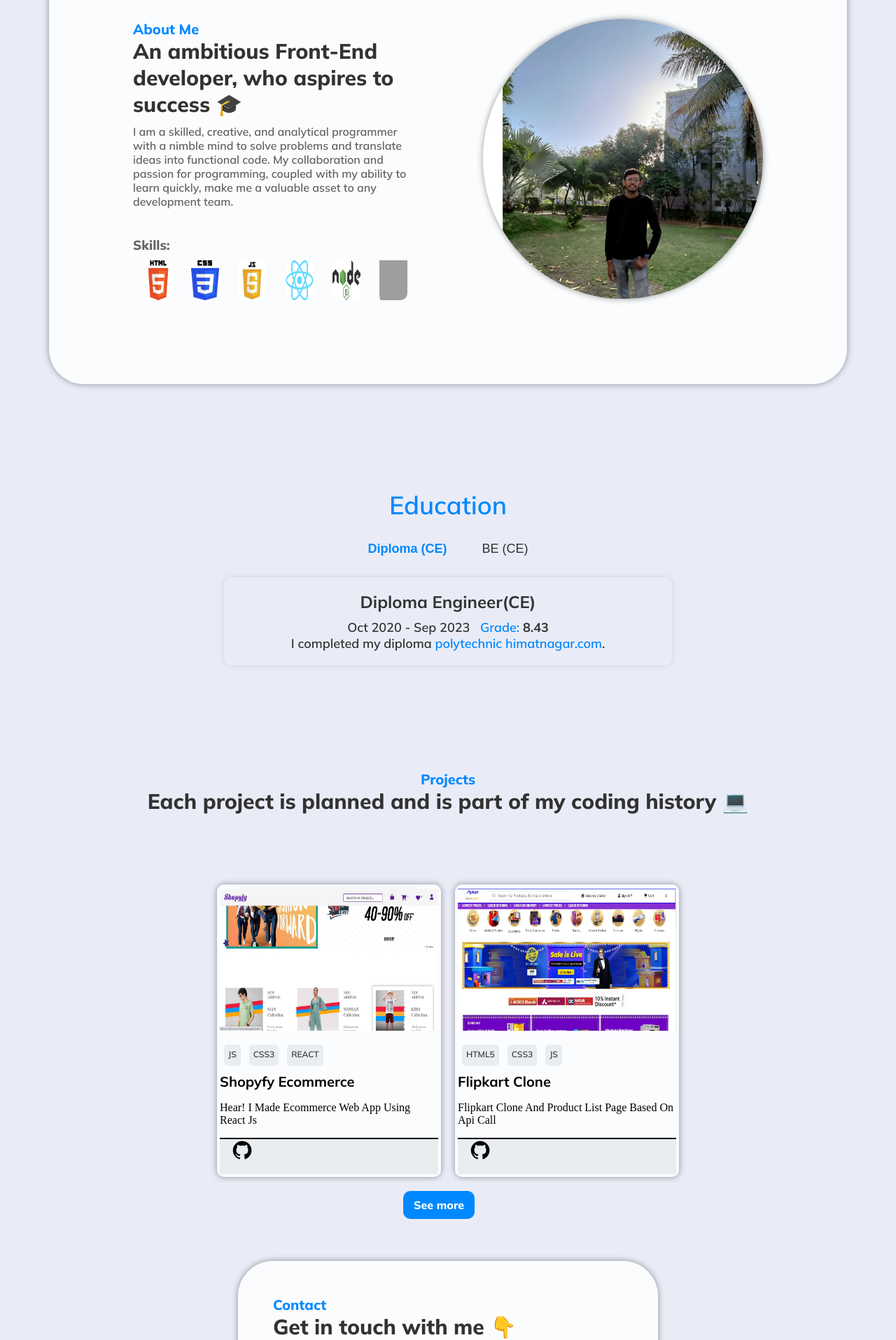
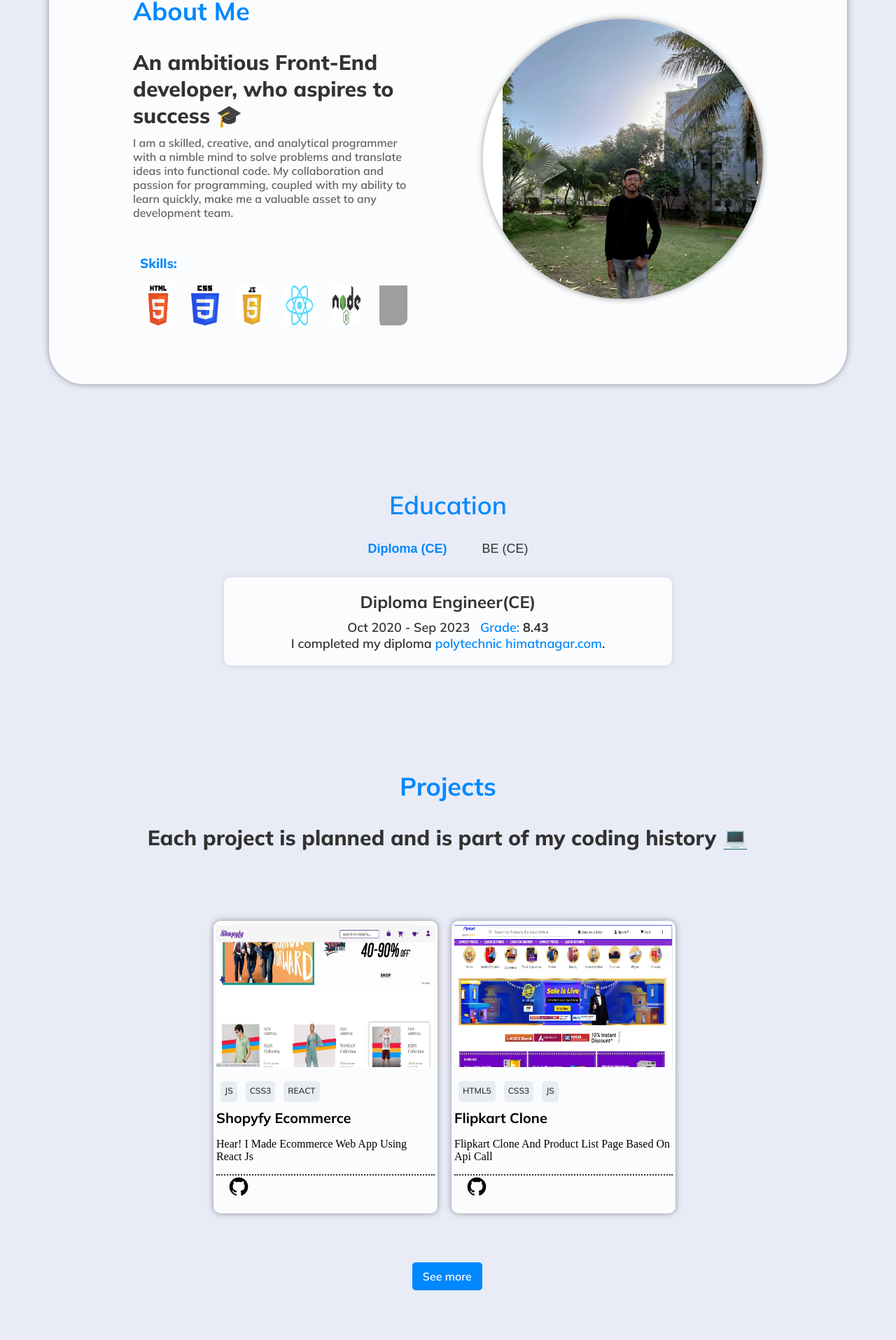
Before and after one commit to Aryanpatel1066/aryanpatel, a React (Vite) app: page / in a window 1280 px wide. Shown: the part 855-2770 px from the top of the page at 70% size. Built offline with nearby package versions, Linux system fonts and the light colour scheme; grey boxes are pictures that could not be loaded.

Commit message:
first commit of the day set the color based on theme

```diff
--- a/src/App.css
+++ b/src/App.css
@@ -29,14 +29,16 @@ body.dark {
     color: #ffffff;
     --header-bg-color: #000000;
     --header-text-color: #ffffff;
-    --header-alt-color: #333333; /* Alternative color for sticky header */
+    --header-alt-color: #333333;
     --primary-color: #0088ff;
     --text-color: #ffffff;
     --text-color-light: #ffffffc3;
     --background-color-alt: #333333;
     --box-shadow-color: rgba(255, 255, 255, 0.4);
 }
-
+#moonIcon{
+    padding-left: 10px;
+}
 /* Header styles */
 .header {
     top: 0;
@@ -111,11 +113,11 @@ body.dark {
     filter: brightness(1.1) contrast(1.1);
 }
 
-@media (max-width: 320px) {
+/* @media (max-width: 320px) {
     .img-home img {
         width: 240px;
     }
-}
+} */
 
 /* Skills */
 .skills {
@@ -124,7 +126,10 @@ body.dark {
     flex-wrap: wrap;
     gap: 4px;
 }
-
+#skillHead{
+    color:var(--primary-color);
+    margin:10px;
+}
 .skillImg {
     max-width: 100px;
 }
@@ -134,7 +139,7 @@ body.dark {
     height: auto;
 }
 
-@media (max-width: 480px) {
+/* @media (max-width: 480px) {
     .skillImg {
         max-width: 50px;
     }
@@ -150,7 +155,7 @@ body.dark {
         margin-left: 50px;
     }
 }
-
+ */
 /* Section styles */
 .fw {
     padding-inline: 50px;
@@ -242,8 +247,9 @@ body.dark {
 
 .about-content h1 {
     color: var(--primary-color);
-    font-size: 20px;
-    font-weight: 800;
+    font-size: 36px;
+    margin-bottom: 2rem;
+    /* font-weight: 800; */
 }
 
 .about-content h2 {
@@ -331,9 +337,11 @@ body.dark {
 
 .projects-text h1 {
     color: var(--primary-color);
-    font-size: 20px;
-    font-weight: 800;
-    padding-right: 820px;
+    font-size: 36px;
+    /* font-weight: 800; */
+    /* padding-right: 820px; */
+    text-align: center;
+    margin-bottom: 2rem;
 }
 
 .projects-text h2 {
@@ -350,7 +358,7 @@ body.dark {
     grid-gap: 10px;
     margin-top: 100px;
     transition: 0.3s;
-}
+ }
 
 .projectTitle {
     font-size: 1.25rem;
@@ -365,12 +373,13 @@ body.dark {
 .projectFooter {
     height: 50px;
     margin-top: 1rem;
-    background-color: #eaedf0;
-    border-top: 2px solid black;
+    /* background-color: #eaedf0; */
+    border-top: 2px dotted var(--text-color);
+    /* background-color: ; */
 }
 
 .projectFooter a {
-    color: black;
+    color:var(--color);
     font-family: lora, serif;
     font-weight: bold;
     text-decoration: none;
@@ -385,18 +394,20 @@ body.dark {
     padding-inline: 15px;
     color: white;
     text-align: center;
-    border-radius: 10px;
-    font-weight: 800;
+    border-radius: 5px;
+    /* font-weight: 800; */
     width: 0px;
     position: relative;
-    left: 45%;
-    top:30px;
+    left: 46%;
+    top:80px;
+}
+.projects-button a:hover{
+    background-color: #fff;
+    border:1px solid #007bff;
+    color:#000000;
 }
 
-.projects-button:hover {
-    transform: scale(0.95);
-}
-@media (max-width: 1355px) {
+ /* @media (max-width: 1355px) {
     .projects-content {
         grid-template-columns: auto auto;
     }
@@ -404,15 +415,15 @@ body.dark {
     .projects-text h1 {
         padding-right: 0;
     }
-}
+} */
 
-@media (max-width: 898px) {
+/* @media (max-width: 898px) {
     .projects-content {
         grid-template-columns: auto;
     }
-}
+} */
 
-/* Contact */
+/* Contact
 .contact {
     padding-top: 100px;
     display: flex;
@@ -486,9 +497,9 @@ body.dark {
 #imgAbout {
     height: 130px;
     width: 130px;
-}
+} */
 
-@media (max-width: 1280px) {
+/* @media (max-width: 1280px) {
     .contact {
         margin-bottom: 60px;
     }
@@ -518,21 +529,22 @@ body.dark {
         height: 100px;
     }
 }
-
+ */
 /* Footer */
 footer {
-    margin-top: 150px;
+    /* margin-top: 150px; */
     padding: 20px;
-    background: var(--header-bg-color);
+    background: var(--backgound-color);
     color: var(--header-text-color);
     text-align: center;
+    margin-top: 30px;
 }
 /* Education Section */
 .content {
     padding: 50px 20px;
     background-color: var(--alt-bg-color);
     color: var(--text-color);
-}
+ }
 
 .educationHeading {
     text-align: center;
@@ -545,13 +557,13 @@ footer {
     display: flex;
     flex-direction: column;
     align-items: center;
-}
+ }
 
 .tabs {
     display: flex;
     justify-content: center;
     margin-bottom: 20px;
-}
+ }
 
 .tabs button {
     background-color: var(--tab-bg-color);
@@ -576,13 +588,14 @@ footer {
 }
 
 .tab-content {
-    background-color: var(--bg-color);
+    background-color:var(--background-color-alt);
     padding: 20px;
     border-radius: 10px;
     box-shadow: 0 0 10px rgba(0, 0, 0, 0.1);
     width: 100%;
     max-width: 600px;
     text-align: center;
+    /* border: 2px solid red; */
 }
 
 .tab-content h3 {
@@ -612,3 +625,58 @@ footer {
 .tab-content a:hover {
     text-decoration: underline;
 }
+
+/* contact me */
+.contact-container {
+    text-align: center;
+    padding: 20px;
+    /* background-color: #f0f4f8; */
+    border-radius: 8px;
+    margin-top: 10rem;
+    /* border: 2px solid red; */
+  }
+
+  .contact-heading {
+    font-size: 36px;
+    margin-bottom: 2rem;
+    color:#007bff
+  }
+
+  .contact-paragraph {
+    font-size: 16px;
+    margin-bottom: 20px;
+    color:var(--text-color)
+  }
+
+  .contact-button {
+    font-size: 16px;
+    padding: 10px 20px;
+    background-color: #007bff;
+    color: #fff;
+    border: none;
+    border-radius: 5px;
+    cursor: pointer;
+  }
+  .contact-button:hover{
+    background-color: #fff;
+    border:1px solid #007bff;
+    color:black;
+  }
+  .icon-container {
+    margin-top: 20px;
+  }
+
+  .icon-link {
+    margin: 0 10px;
+    color:var(--backgound-color)
+
+  }
+  .icon-link:hover{
+    color:#007bff;
+
+  }
+  .icon-link i {
+    width: 60px;
+    height: 60px;
+    font-size: 40px;
+   }
--- a/src/components/About.jsx
+++ b/src/components/About.jsx
@@ -15,7 +15,7 @@ const About = () => {
             translate ideas into functional code. My collaboration and passion for programming, coupled with
             my ability to learn quickly, make me a valuable asset to any development team.
           </p>
-          <h3>Skills:</h3>
+          <h3 id='skillHead'>Skills:</h3>
           <div className="skills">
             {skills.map(skill => (
               <img  className="skillImg"key={skill.name} src={skill.icon} alt={skill.name} />
--- a/src/components/Contact.jsx
+++ b/src/components/Contact.jsx
@@ -1,51 +1,26 @@
 import React from 'react';
 import '../App.css';
-import { ToastContainer, toast ,Bounce} from 'react-toastify';
-import 'react-toastify/dist/ReactToastify.css';
 
 const Contact = () => {
-   const sendEmail = ()=>{
-    toast.success('🦄 successfully send data', {
-      position: "bottom-right",
-      autoClose: 5000,
-      hideProgressBar: false,
-      closeOnClick: true,
-      pauseOnHover: true,
-      draggable: true,
-      progress: undefined,
-      theme: "light",
-      transition: Bounce,
-    });
-
-    }
   return (
-    <section className="contact" id="contact">
-      <div className="contact-moldure">
-        <div className="contact-content">
-          <h1>Contact</h1>
-          <h2>Get in touch with me 👇</h2>
-          <form onSubmit={(e) => { e.preventDefault(); sendEmail(); }}>
-            <input type="text" id="name" placeholder="Your Name" required />
-            <input type="email" id="email" placeholder="Email" required />
-            <textarea id="message" rows="4" placeholder="Share what's on your mind" required></textarea>
-            <button type="submit" id="submit">Send</button>
-          </form>
-        </div>
+    <div className="contact-container" id="contact">
+      <h2 className="contact-heading">Get in Touch</h2>
+      <p className="contact-paragraph">
+        My inbox is always open. Whether you have a question or just want to say hi, I'll try my best to get back to you!
+      </p>
+      <button className="contact-button" onClick={() => window.location.href = 'mailto:aryanpatel1248@gmail.com'}>Mail me</button>
+      <div className="icon-container">
+        <a href="https://github.com/Aryanpatel1066" className="icon-link" target='_blank'>
+        <i class='bx bxl-github'></i>
+         </a>
+        <a href="https://www.linkedin.com/in/aryanpatel1066/" className="icon-link" target='_blank'>
+        <i class='bx bxl-linkedin-square'></i>
+        </a>
+        <a href="https://instagram.com/aryanpatel__2810" className="icon-link" target='_blank'>
+        <i class='bx bxl-instagram'  ></i>
+        </a>
       </div>
-      <ToastContainer
-        position="bottom-right"
-        autoClose={5000}
-        hideProgressBar={false}
-        newestOnTop={false}
-        closeOnClick
-        rtl={false}
-        pauseOnFocusLoss
-        draggable
-        pauseOnHover
-        theme="light"
-        transition={Bounce}
-      />
-    </section>
+    </div>
   );
 };
 
--- a/src/components/Header.jsx
+++ b/src/components/Header.jsx
@@ -25,7 +25,7 @@ const Header = () => {
         <a href="#contact" className="active-contact">Contact</a>
         <i
           className={`bx ${theme === 'light' ? 'bx-moon' : 'bxs-sun'}`}
-          onClick={toggleTheme}
+          onClick={toggleTheme} id='moonIcon'
         ></i>
       </div>
     </header>
```
